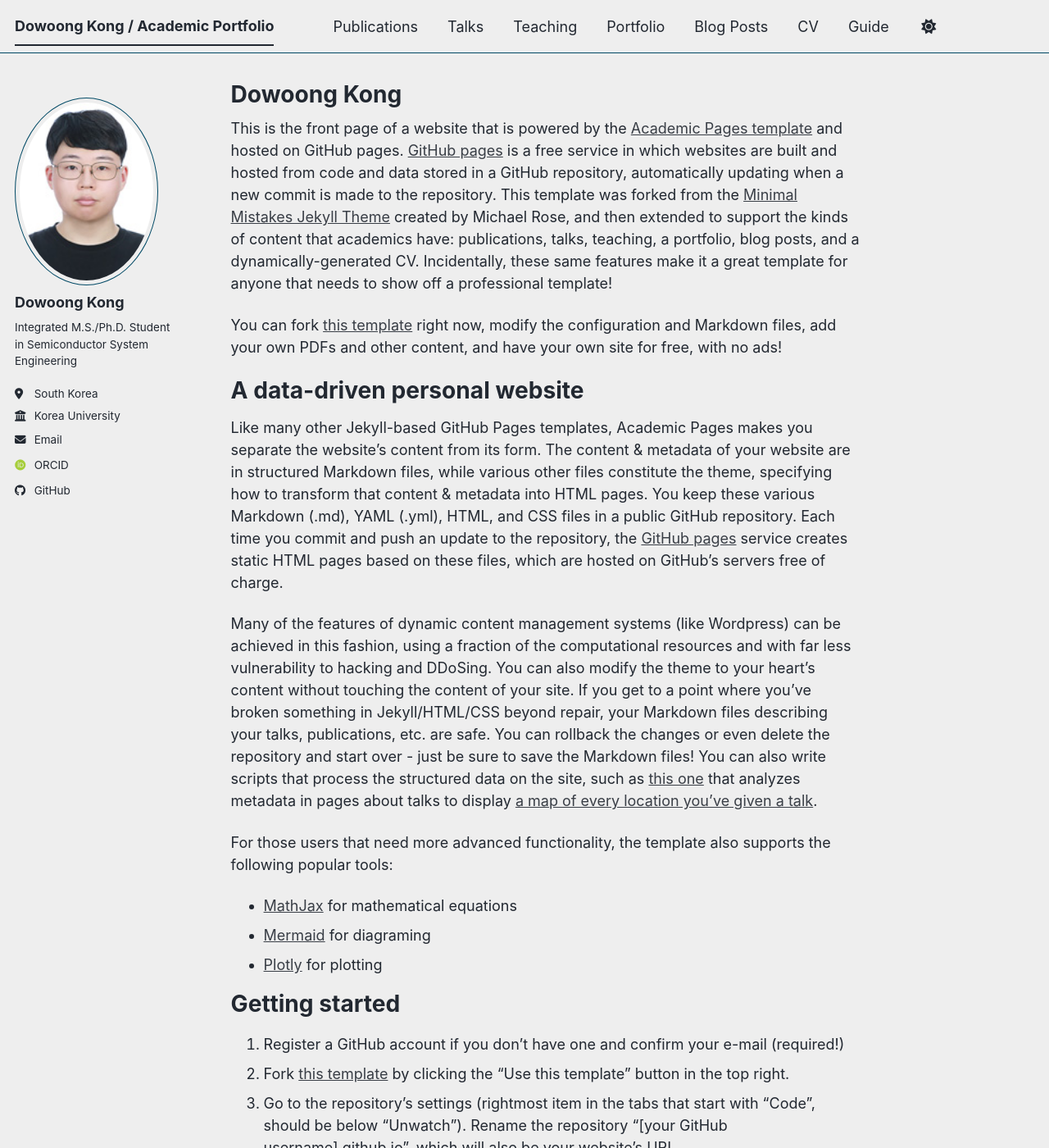
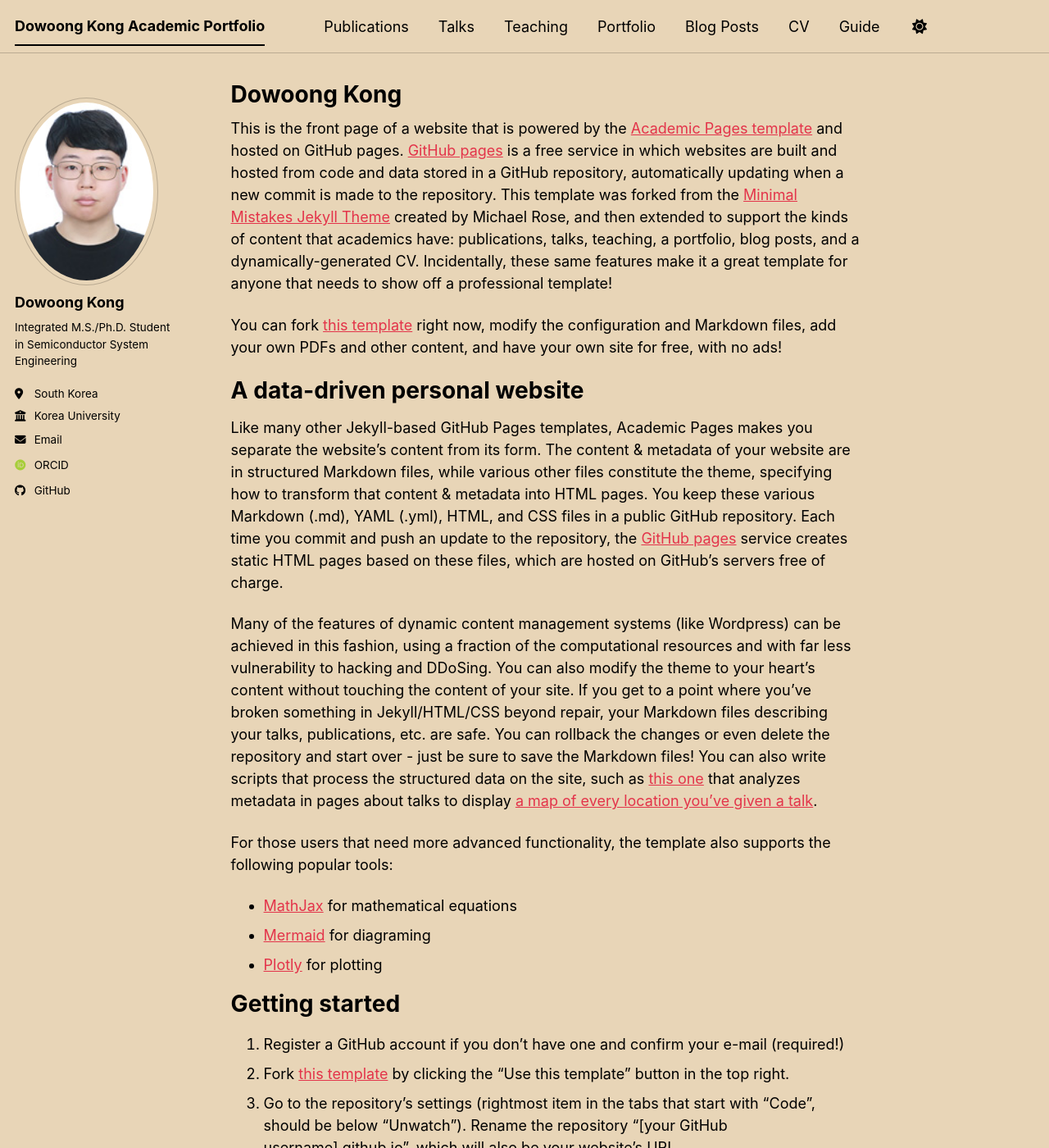
Before and after one commit to DowoongKong/DowoongKong.github.io, a Jekyll site: the page built from _pages/about.md, in a window 1280 px wide and 1400 px high. Shown: the whole window at 82% size. Built offline with Jekyll 4.4.1, drawn with Linux system fonts in a browser that asks for light colours; some web fonts are replaced; a script bundle is joined from its source files by our own code; library files that are not in the unit come from our copies; part of the change alters nothing that is shown.

Commit message:
Update site theme and title formatting in config
Changed the site theme from 'air' to 'sunrise', updated the site title to remove the slash, and changed the title separator from '-' to '|'.

```diff
--- a/_config.yml
+++ b/_config.yml
@@ -8,9 +8,9 @@
 
 # Basic Site Settings
 locale                   : "en-US"
-site_theme               : "air" # The available themes options are "default", "air", "sunrise", "mint", "dirt" and "contrast"
-title                    : "Dowoong Kong / Academic Portfolio"
-title_separator          : "-"
+site_theme               : "sunrise" # The available themes options are "default", "air", "sunrise", "mint", "dirt" and "contrast"
+title                    : "Dowoong Kong Academic Portfolio"
+title_separator          : "|"
 name                     : &name "Dowoong Kong"                     # Update this with your name
 description              : &description "Dowoong Kong's academic portfolio"   # Update this with a general description of your site, this is the default if not overridden by a page
 url                      : https://DowoongKong.github.io # The base hostname & protocol for your site e.g. "https://[your GitHub username].github.io",
```
